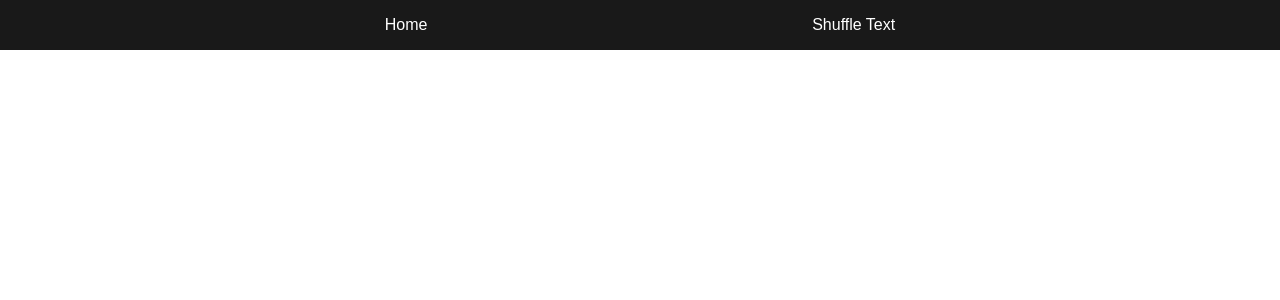
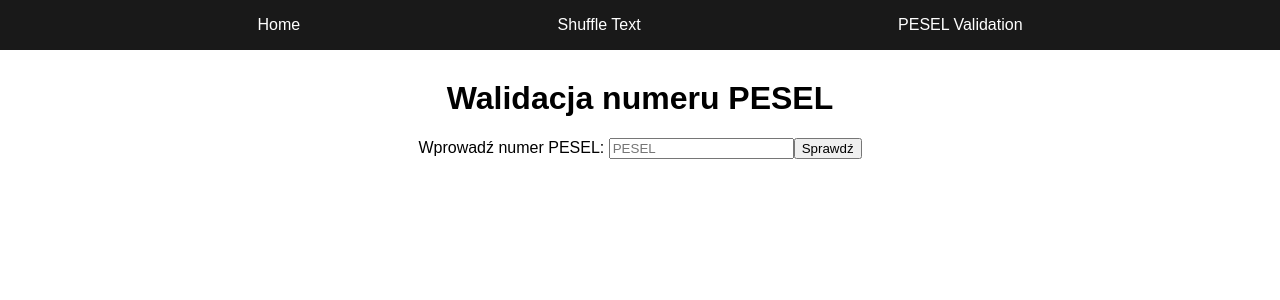
Before and after one commit to kingamal/three-apps, a Vue app: page /pesel in a window 1280 px wide. Before the commit this address had no page. Shown: the top 300 px of the page. Built offline with nearby package versions, Linux system fonts and the light colour scheme.

Commit message:
Add Pesel Validation app

```diff
--- a/src/components/AppHeader.vue
+++ b/src/components/AppHeader.vue
@@ -4,6 +4,9 @@
       <RouterLink class="header__nav__link" to="/"> Home </RouterLink>
       <RouterLink class="header__nav__link" to="/shuffle-text">
         Shuffle Text
+      </RouterLink>
+      <RouterLink class="header__nav__link" to="/pesel">
+        PESEL Validation
       </RouterLink>
     </nav>
   </header>
--- a/src/router/index.js
+++ b/src/router/index.js
@@ -1,16 +1,17 @@
 import { createRouter, createWebHistory } from 'vue-router'
 import ShuffleText from '../views/ShuffleText.vue'
+import PeselValidation from '../views/PeselValidation.vue'
 
 const routes = [
-//   {
-//     path: '/',
-//     name: 'Home',
-//     component: App
-//   },
   {
     path: '/shuffle-text',
     name: 'ShuffleText',
     component: ShuffleText
+    },
+      {
+    path: '/pesel',
+    name: 'PeselValidation',
+    component: PeselValidation
   },
 ]
 
--- /dev/null
+++ b/src/views/PeselValidation.vue
@@ -0,0 +1,75 @@
+<template>
+  <div class="pesel-validation">
+    <h1>Walidacja numeru PESEL</h1>
+    <form @submit.prevent="validatePesel">
+      <label for="pesel">Wprowadź numer PESEL: </label>
+      <input type="text" v-model="pesel" maxlength="11" placeholder="PESEL" />
+      <button type="submit">Sprawdź</button>
+    </form>
+
+    <div v-if="validationMessage">
+      <h2>Wynik:</h2>
+      <p>{{ validationMessage }}</p>
+    </div>
+  </div>
+</template>
+
+<script>
+export default {
+  data() {
+    return {
+      pesel: "",
+      validationMessage: "",
+    };
+  },
+  methods: {
+    validatePesel() {
+      const isValid = this.isPeselValid(this.pesel);
+      this.validationMessage = isValid
+        ? `Numer PESEL ${this.pesel} jest poprawny.`
+        : `Numer PESEL ${this.pesel} jest nieprawidłowy.`;
+    },
+    isPeselValid(pesel) {
+      if (!/^\d{11}$/.test(pesel)) return false;
+
+      const weights = [1, 3, 7, 9, 1, 3, 7, 9, 1, 3];
+      let sum = 0;
+      for (let i = 0; i < 10; i++) {
+        sum += parseInt(pesel[i]) * weights[i];
+      }
+      const controlDigit = (10 - (sum % 10)) % 10;
+
+      if (controlDigit !== parseInt(pesel[10])) return false;
+
+      const birthDate = this.getBirthDateFromPesel(pesel);
+      return this.isValidDate(birthDate);
+    },
+    getBirthDateFromPesel(pesel) {
+      let year = parseInt(pesel.slice(0, 2), 10);
+      let month = parseInt(pesel.slice(2, 4), 10);
+      let day = parseInt(pesel.slice(4, 6), 10);
+
+      let fullYear;
+      if (month > 20) {
+        fullYear = 2000 + year;
+        month -= 20;
+      } else {
+        fullYear = 1900 + year;
+      }
+
+      return new Date(fullYear, month - 1, day);
+    },
+    isValidDate(date) {
+      const now = new Date();
+      return date instanceof Date && !isNaN(date) && date <= now;
+    },
+  },
+};
+</script>
+
+<style scoped>
+.pesel-validation {
+  text-align: center;
+  margin: 60px;
+}
+</style>
```
